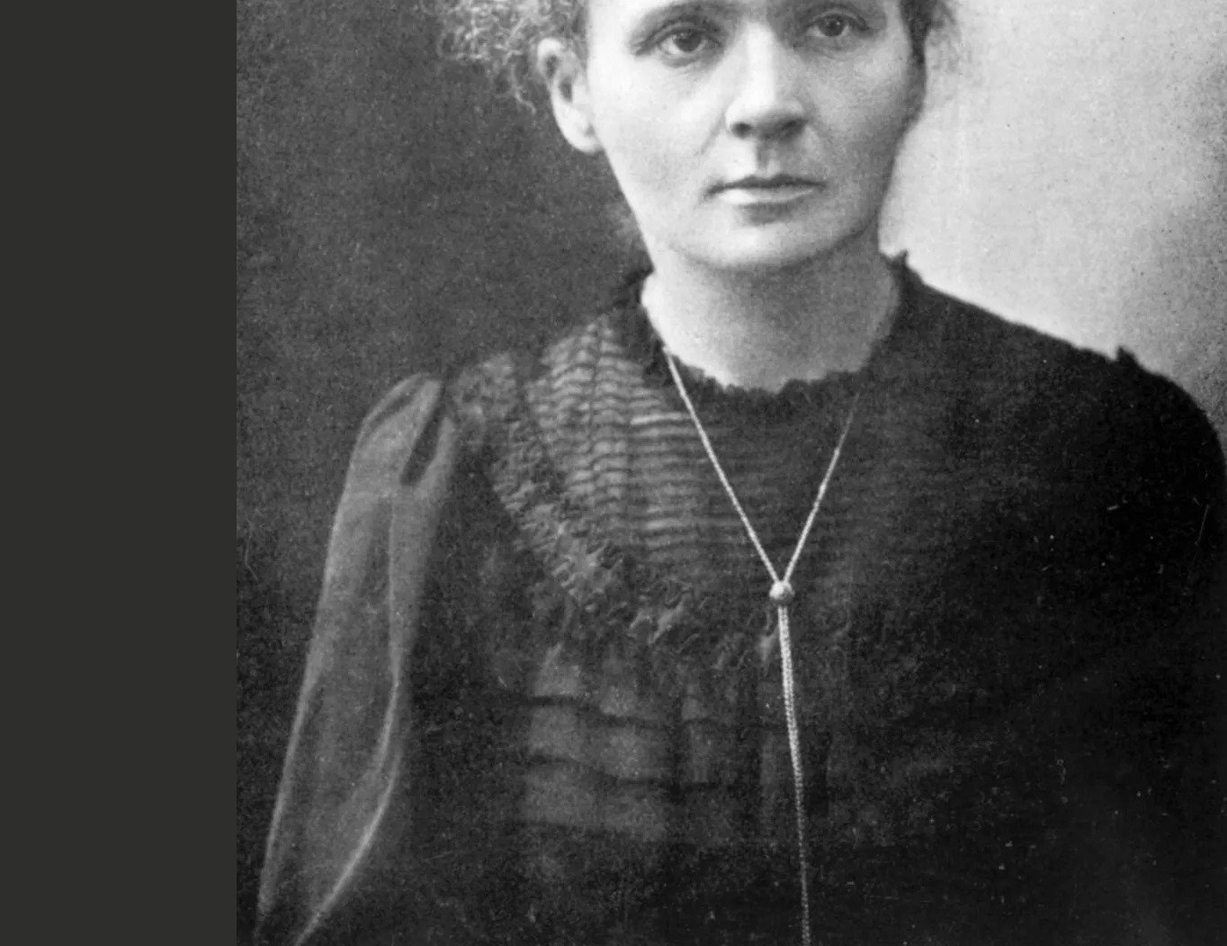
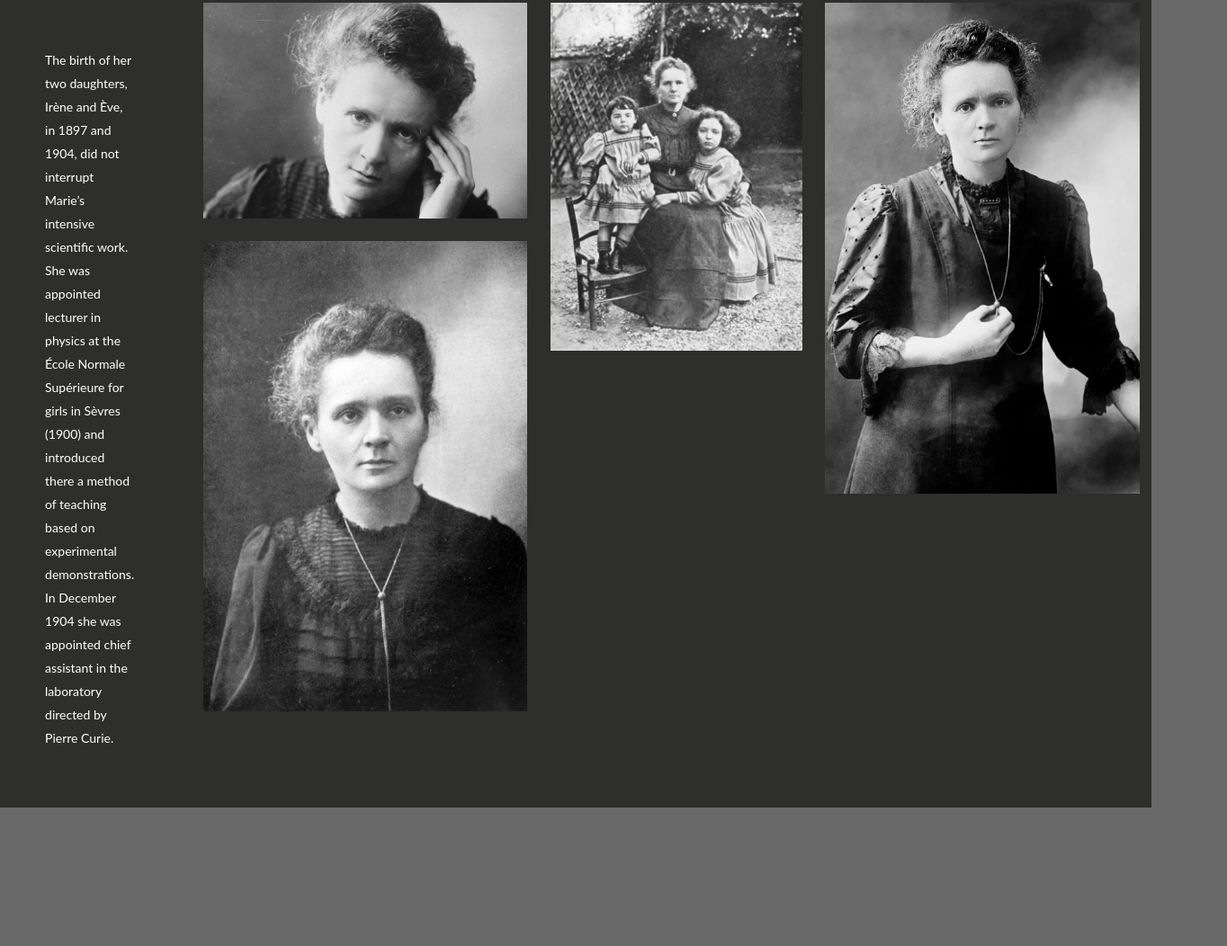
Before and after one commit to Burhan-Ahmed/Marie-Curie-Biography, a plain HTML site: page index.html in a window 1280 px wide. Shown: the part 783-1835 px from the top of the page at 90% size, 1364 px wide, since content can reach past the window. After the commit the page ends 1731 px from the top, so only its background shows below. Drawn offline with Linux system fonts and the light colour scheme.

Commit message:
Update index.html

```diff
--- a/index.html
+++ b/index.html
@@ -28,14 +28,14 @@ the discovery of polonium, so called by Marie in honour of her native land. <br>
       </span>
     </div>
   </div>
-      <img src="styles/pic1.jpg">
+      <img src="styles/pic5.jpg">
   </div>
   <div class="canvas2">
  <span>
     <img class="slideshow" src="styles/pic2.jpg" style="width: 350px;">
     <img class="slideshow" src="styles/pic3.jpg" style="width: 280px;">
     <img class="slideshow" src="styles/pic4.jpg" style="width: 360px;">
-    <img class="slideshow" src="styles/pic5.jpg" style="width: 360px;">
+    <img class="slideshow" src="styles/pic1.jpg" style="width: 360px;">
 
   </span>
     <span class="para">
```
